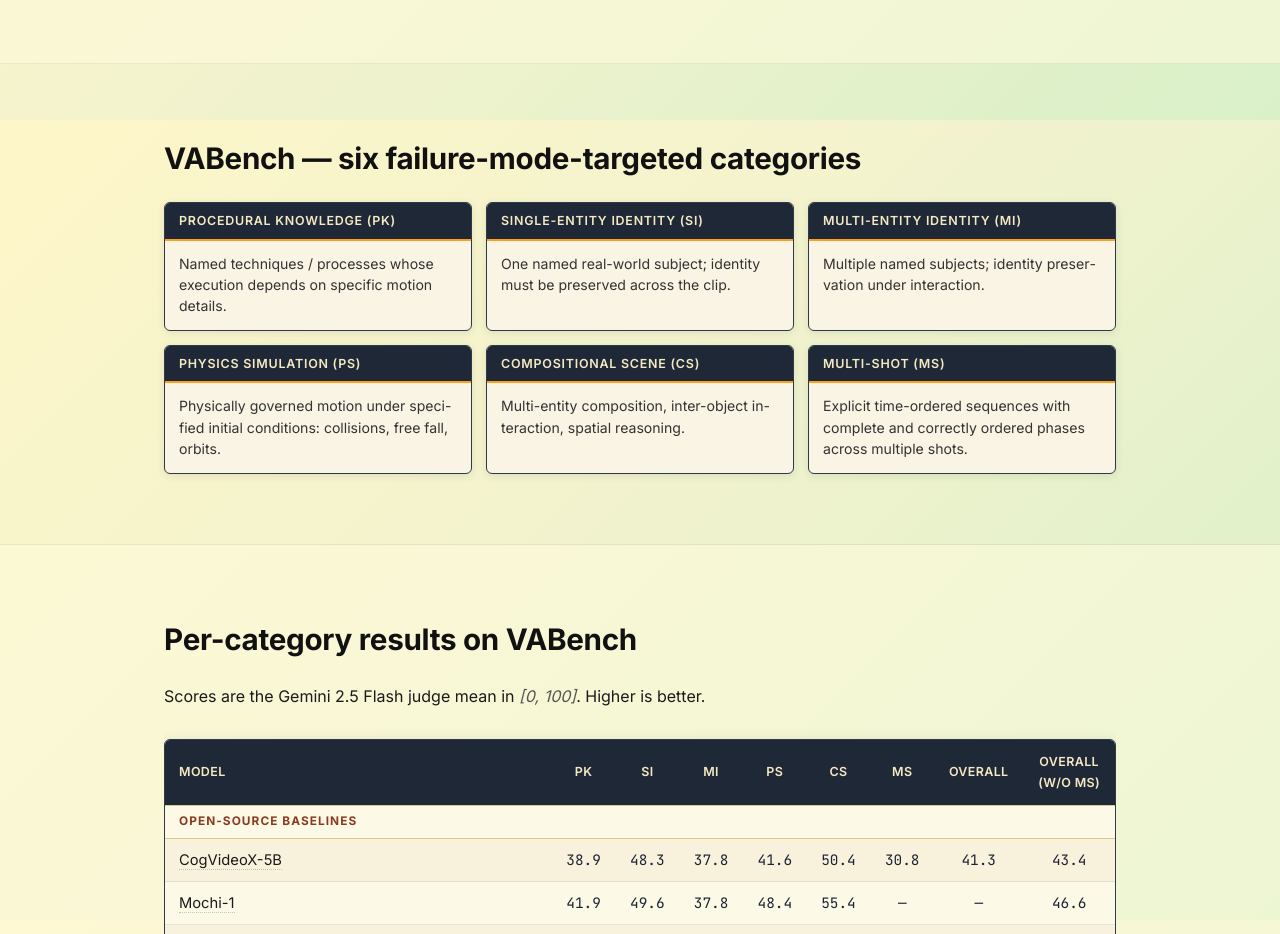
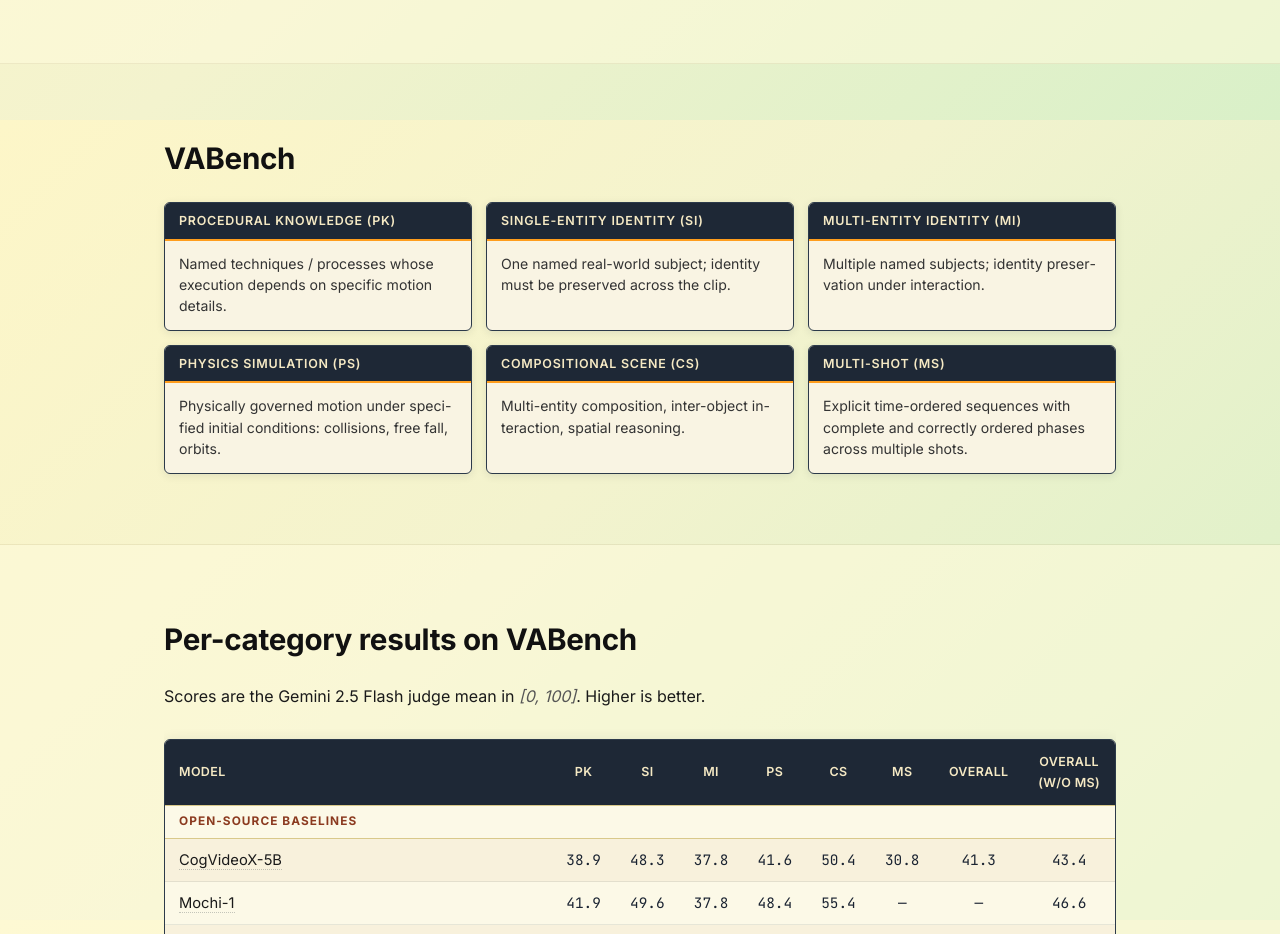
Before and after one commit to AndyCA111/VideoGen_Agent, a plain HTML site: page index.html in a window 1280 px wide. Shown: the part 3080-4014 px from the top of the page. Drawn offline with Linux system fonts and the light colour scheme.

Commit message:
VABench section: drop em-dash subtitle from H2

```diff
--- a/index.html
+++ b/index.html
@@ -150,7 +150,7 @@
 <!-- ────────────────────────────────── VABENCH ────────────────────────────────── -->
 <section id="benchmark" class="block">
   <div class="container">
-    <h2>VABench — six failure-mode-targeted categories</h2>
+    <h2>VABench</h2>
     <div class="cat-grid">
       <div class="cat-card"><h3>Procedural Knowledge (PK)</h3><p>Named techniques / processes whose execution depends on specific motion details.</p></div>
       <div class="cat-card"><h3>Single-Entity Identity (SI)</h3><p>One named real-world subject; identity must be preserved across the clip.</p></div>
```
